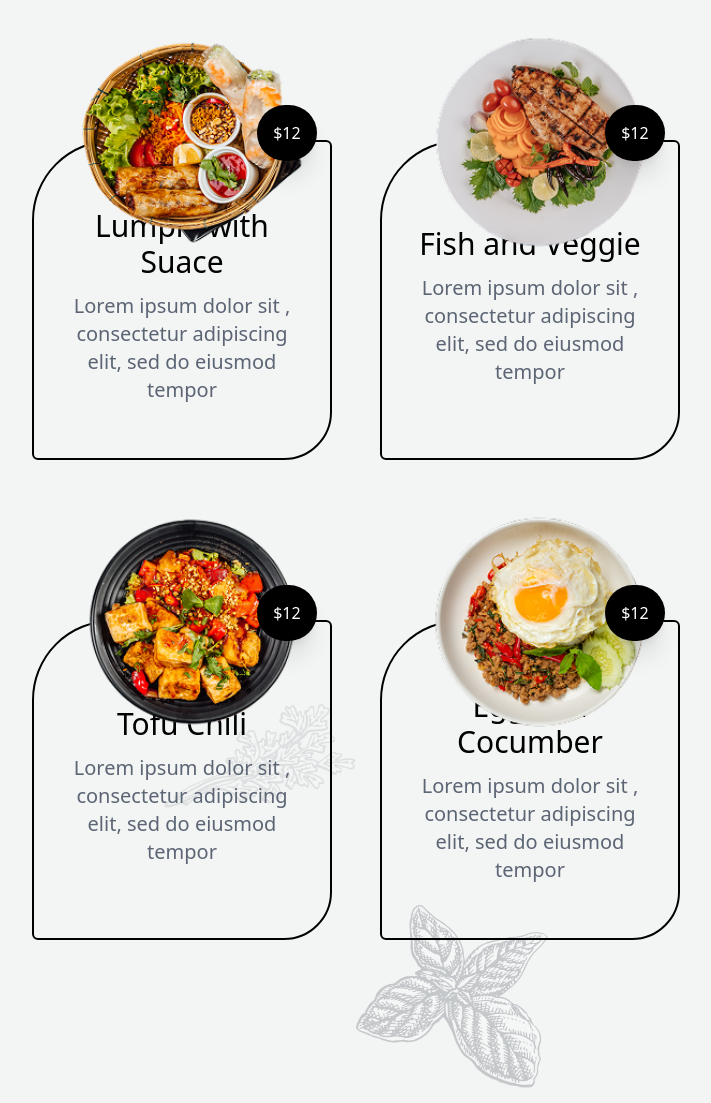
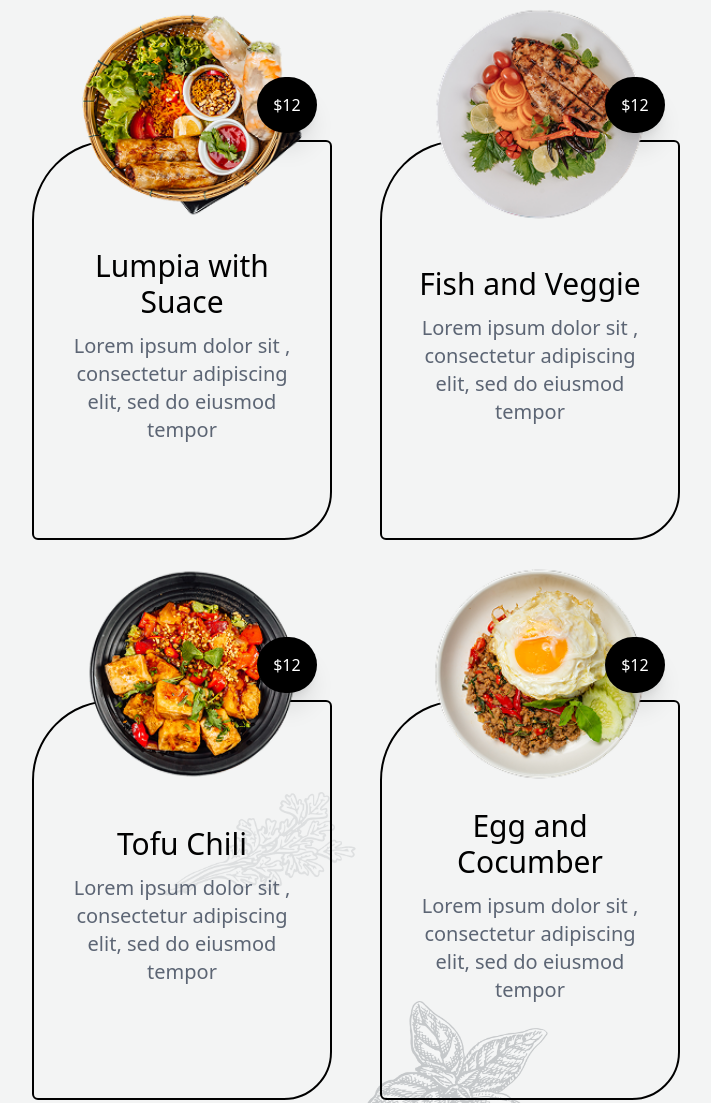
Before and after one commit to sayeed-dev-07/BDC-TailwindCSS-Responsive--Project, a website: page index.html in a window 1280 px wide. Shown: the part 1304-2407 px from the top of the page, without its empty margins (284-995 px from the left). Drawn offline with Linux system fonts and the light colour scheme; a web font is replaced by a local one.

Commit message:
fixed card height problem

```diff
--- a/index.html
+++ b/index.html
@@ -70,7 +70,7 @@
             <p class="text-center text-[2.1rem] md:text-5xl font-david font-medium mb-[1.6rem] ">Our Special Dishes</p>
             <p class="text-center mx-auto text-xl text-[#5C6574] lg:w-[25%]">Lorem ipsum dolor sit amet, consectetur adipiscing elit, sed do eiusmod tempor incididunt </p>
             <div class="card-container  grid my-[10rem] px-[7%] grid-cols-[repeat(auto-fit,300px)] gap-[3rem] gap-y-[10rem] justify-center">
-                <div class="card h-[40vh] border-2 px-[2rem] py-[1rem] flex flex-col items-center justify-center text-center duration-200 hover:bg-white  cursor-pointer border-black hover:border-white rounded-tl-[5rem] rounded-br-[3rem] rounded-bl-md rounded-tr-md relative">
+                <div class="card h-[400px] border-2 px-[2rem] py-[1rem] flex flex-col items-center justify-center text-center duration-200 hover:bg-white  cursor-pointer border-black hover:border-white rounded-tl-[5rem] rounded-br-[3rem] rounded-bl-md rounded-tr-md relative">
                     <div class="div absolute z-0 w-[75%] left-[16%] top-[-35%]">
                         <div class="w-full relative">
                             <img class="w-full" src="assets/logos/dish1.png" alt="">
@@ -82,7 +82,7 @@
                         <p class="text-[#5C6574] text-xl">Lorem ipsum dolor sit , consectetur adipiscing elit, sed do eiusmod tempor</p>
                     </div>
                 </div>
-                <div class="card h-[40vh] border-2 cursor-pointer px-[2rem] py-[1rem] flex flex-col items-center justify-center text-center duration-200 hover:bg-white  border-black hover:border-white rounded-tl-[5rem] rounded-br-[3rem] rounded-bl-md rounded-tr-md relative">
+                <div class="card h-[400px] border-2 cursor-pointer px-[2rem] py-[1rem] flex flex-col items-center justify-center text-center duration-200 hover:bg-white  border-black hover:border-white rounded-tl-[5rem] rounded-br-[3rem] rounded-bl-md rounded-tr-md relative">
                     <div class="div absolute z-0 w-[75%] left-[16%] top-[-35%]">
                         <div class="w-full relative">
                             <img class="w-full" src="assets/logos/dish2.png" alt="">
@@ -94,7 +94,7 @@
                         <p class="text-[#5C6574] text-xl">Lorem ipsum dolor sit , consectetur adipiscing elit, sed do eiusmod tempor</p>
                     </div>
                 </div>
-                <div class="card h-[40vh] border-2 px-[2rem] py-[1rem] flex flex-col items-center justify-center text-center duration-200 hover:bg-white cursor-pointer  border-black hover:border-white rounded-tl-[5rem] rounded-br-[3rem] rounded-bl-md rounded-tr-md relative">
+                <div class="card h-[400px] border-2 px-[2rem] py-[1rem] flex flex-col items-center justify-center text-center duration-200 hover:bg-white cursor-pointer  border-black hover:border-white rounded-tl-[5rem] rounded-br-[3rem] rounded-bl-md rounded-tr-md relative">
                     <div class="div absolute z-0 w-[75%] left-[16%] top-[-35%]">
                         <div class="w-full relative">
                             <img class="w-full" src="assets/logos/dish3.png" alt="">
@@ -106,7 +106,7 @@
                         <p class="text-[#5C6574] text-xl">Lorem ipsum dolor sit , consectetur adipiscing elit, sed do eiusmod tempor</p>
                     </div>
                 </div>
-                <div class="card h-[40vh] border-2 px-[2rem] py-[1rem] flex flex-col items-center justify-center text-center duration-200 hover:bg-white cursor-pointer  border-black hover:border-white rounded-tl-[5rem] rounded-br-[3rem] rounded-bl-md rounded-tr-md relative">
+                <div class="card h-[400px] border-2 px-[2rem] py-[1rem] flex flex-col items-center justify-center text-center duration-200 hover:bg-white cursor-pointer  border-black hover:border-white rounded-tl-[5rem] rounded-br-[3rem] rounded-bl-md rounded-tr-md relative">
                     <div class="div absolute z-0 w-[75%] left-[16%] top-[-35%]">
                         <div class="w-full relative">
                             <img class="w-full" src="assets/logos/dish-4.png" alt="">
```
Also changed, not shown: style.css.
